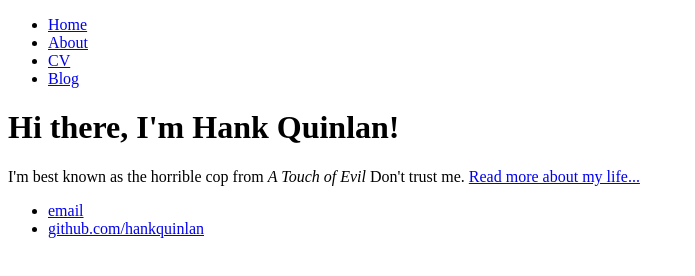
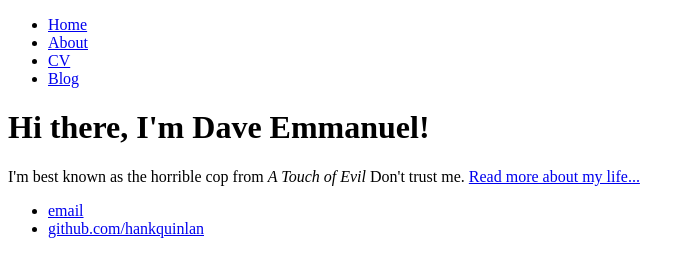
Before and after one commit to daveemmanuel/daveemmanuel.github.io, a plain HTML site: page index.html in a window 1280 px wide. Shown: the whole page, without its empty margins (0-695 px from the left). Drawn offline with Linux system fonts and the light colour scheme.

Commit message:
Isi Data

```diff
--- a/index.html
+++ b/index.html
@@ -1,7 +1,7 @@
 <!DOCTYPE html>
 <html>
 	<head>
-		<title>Hank Quinlan, Horrible Cop</title>
+		<title>Dave Emmanuel, Horrible Cop</title>
 	</head>
 	<body>
 		<nav>
@@ -14,7 +14,7 @@
 		</nav>
 		<div class="container">
     		<div class="blurb">
-        		<h1>Hi there, I'm Hank Quinlan!</h1>
+        		<h1>Hi there, I'm Dave Emmanuel!</h1>
 				<p>I'm best known as the horrible cop from <em>A Touch of Evil</em> Don't trust me. <a href="/about">Read more about my life...</a></p>
     		</div><!-- /.blurb -->
 		</div><!-- /.container -->
```
